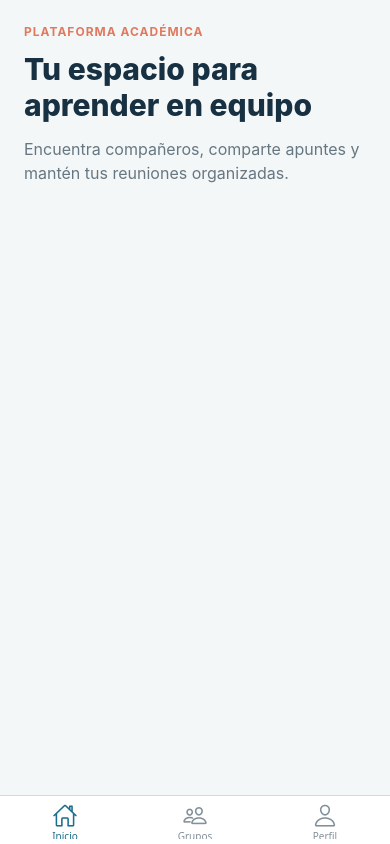
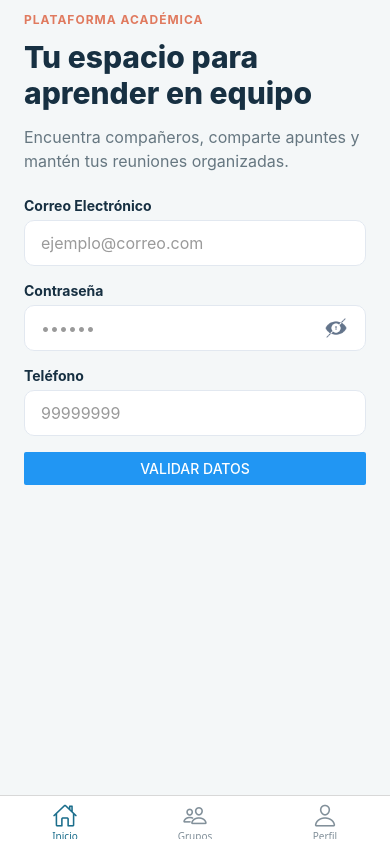
Before and after one commit to DanielTosta0106/Proyectoprogramacionmovil, a React Native app: screen /Inicio in a window 390 px wide. Built offline with nearby package versions, Linux system fonts and the light colour scheme.

Commit message:
Imagenes locales, CustomInput y Validaciones

```diff
--- /dev/null
+++ b/src/components/CustomInput.tsx
@@ -0,0 +1,84 @@
+import React, { useState } from 'react';
+import { TextInput, StyleSheet, Text, View, TextInputProps, TouchableOpacity, Image } from 'react-native';
+
+interface CustomInputProps extends TextInputProps {
+  label?: string;
+  error?: string;
+}
+
+export function CustomInput({ label, error, style, secureTextEntry, ...props }: CustomInputProps) {
+  const [isHide, setIsHide] = useState(secureTextEntry);
+
+  return (
+    <View style={styles.container}>
+      {label && <Text style={styles.label}>{label}</Text>}
+
+      <View style={styles.inputContainer}>
+        <TextInput
+          style={[styles.input, error ? styles.inputError : null, style]}
+          placeholderTextColor="#9A9A9A"
+          secureTextEntry={isHide}
+          {...props}
+        />
+
+        {secureTextEntry && (
+          <TouchableOpacity onPress={() => setIsHide(!isHide)} style={styles.eyeButton}>
+            <Image
+              source={isHide ? require('../../assets/no_mostrar.png') : require('../../assets/mostrar.png')}
+              style={styles.eyeIcon}
+            />
+          </TouchableOpacity>
+        )}
+      </View>
+
+      {error ? <Text style={styles.errorText}>{error}</Text> : null}
+    </View>
+  );
+}
+
+const styles = StyleSheet.create({
+  container: {
+    marginBottom: 16,
+    width: '100%'
+  },
+  label: {
+    fontSize: 14,
+    fontWeight: '700',
+    color: '#173042',
+    marginBottom: 6
+  },
+  inputContainer: {
+    position: 'relative',
+    justifyContent: 'center'
+  },
+  input: {
+    backgroundColor: '#FFFFFF',
+    paddingHorizontal: 16,
+    paddingVertical: 12,
+    paddingRight: 50,
+    borderRadius: 10,
+    borderWidth: 1,
+    borderColor: '#E2E8F0',
+    fontSize: 16,
+    color: '#173042',
+  },
+  inputError: {
+    borderColor: '#EF4444'
+  },
+  eyeButton: {
+    position: 'absolute',
+    right: 15,
+    padding: 4
+  },
+  eyeIcon: {
+    width: 22,
+    height: 22,
+    resizeMode: 'contain',
+    tintColor: '#64748B'
+  },
+  errorText: {
+    color: '#EF4444',
+    fontSize: 12,
+    marginTop: 4
+  },
+});
--- a/src/components/ScreenContainer.tsx
+++ b/src/components/ScreenContainer.tsx
@@ -1,14 +1,25 @@
-import { PropsWithChildren } from 'react';
+import React, { PropsWithChildren } from 'react';
 import { ScrollView, StyleSheet } from 'react-native';
+import { SafeAreaView } from 'react-native-safe-area-context';
 
 export function ScreenContainer({ children }: PropsWithChildren) {
-  return <ScrollView contentContainerStyle={styles.content}>{children}</ScrollView>;
+  return (
+    <SafeAreaView style={styles.safeArea} edges={['top']}>
+      <ScrollView contentContainerStyle={styles.content}>
+        {children}
+      </ScrollView>
+    </SafeAreaView>
+  );
 }
 
 const styles = StyleSheet.create({
+  safeArea: {
+    flex: 1,
+    backgroundColor: '#F4F7F8',
+  },
   content: {
     flexGrow: 1,
     padding: 24,
-    backgroundColor: '#F4F7F8',
+    paddingTop: 12,
   },
 });
--- a/src/screens/HomeScreen.tsx
+++ b/src/screens/HomeScreen.tsx
@@ -1,18 +1,110 @@
-import { StyleSheet, Text } from 'react-native';
+import React, { useState } from 'react';
+import { StyleSheet, Text, Button } from 'react-native';
 import { ScreenContainer } from '../components/ScreenContainer';
+import { CustomInput } from '../components/CustomInput';
 
 export function HomeScreen() {
+  const [email, setEmail] = useState('');
+  const [password, setPassword] = useState('');
+  const [phone, setPhone] = useState('');
+
+  const [emailError, setEmailError] = useState('');
+  const [passwordError, setPasswordError] = useState('');
+  const [phoneError, setPhoneError] = useState('');
+
+  const handleValidation = () => {
+    let isValid = true;
+
+    const emailRegex = /^[^\s@]+@[^\s@]+\.[^\s@]+$/;
+    if (!email.trim()) {
+      setEmailError('El correo electrónico es obligatorio.');
+      isValid = false;
+    } else if (!emailRegex.test(email)) {
+      setEmailError('Ingresa un correo electrónico válido.');
+      isValid = false;
+    } else {
+      setEmailError('');
+    }
+
+    if (!password) {
+      setPasswordError('La contraseña es obligatoria.');
+      isValid = false;
+    } else if (password.length < 6) {
+      setPasswordError('La contraseña debe tener al menos 6 caracteres.');
+      isValid = false;
+    } else {
+      setPasswordError('');
+    }
+
+    if (!phone.trim()) {
+      setPhoneError('El teléfono es obligatorio.');
+      isValid = false;
+    } else {
+      setPhoneError('');
+    }
+
+    if (isValid) {
+      alert('¡Validación de datos exitosa!');
+    }
+  };
+
   return (
     <ScreenContainer>
       <Text style={styles.eyebrow}>PLATAFORMA ACADÉMICA</Text>
       <Text style={styles.title}>Tu espacio para aprender en equipo</Text>
       <Text style={styles.body}>Encuentra compañeros, comparte apuntes y mantén tus reuniones organizadas.</Text>
+
+      <CustomInput
+        label="Correo Electrónico"
+        placeholder="ejemplo@correo.com"
+        keyboardType="email-address"
+        autoCapitalize="none"
+        value={email}
+        onChangeText={setEmail}
+        error={emailError}
+      />
+
+      <CustomInput
+        label="Contraseña"
+        placeholder="••••••"
+        secureTextEntry={true}
+        value={password}
+        onChangeText={setPassword}
+        error={passwordError}
+      />
+
+      <CustomInput
+        label="Teléfono"
+        placeholder="99999999"
+        keyboardType="phone-pad"
+        value={phone}
+        onChangeText={setPhone}
+        error={phoneError}
+      />
+
+      <Button title="Validar Datos" onPress={handleValidation} />
     </ScreenContainer>
   );
 }
 
 const styles = StyleSheet.create({
-  eyebrow: { color: '#E07A5F', fontSize: 12, fontWeight: '700', letterSpacing: 1 },
-  title: { color: '#173042', fontSize: 30, fontWeight: '800', marginTop: 12 },
-  body: { color: '#667781', fontSize: 16, lineHeight: 24, marginTop: 14 },
+  eyebrow: {
+    color: '#E07A5F',
+    fontSize: 12,
+    fontWeight: '700',
+    letterSpacing: 1
+  },
+  title: {
+    color: '#173042',
+    fontSize: 30,
+    fontWeight: '800',
+    marginTop: 12
+  },
+  body: {
+    color: '#667781',
+    fontSize: 16,
+    lineHeight: 24,
+    marginTop: 14,
+    marginBottom: 24
+  },
 });
```
Also changed, not shown: assets/mostrar.png (added), assets/no_mostrar.png (added), tsconfig.json (line endings or trailing spaces).
